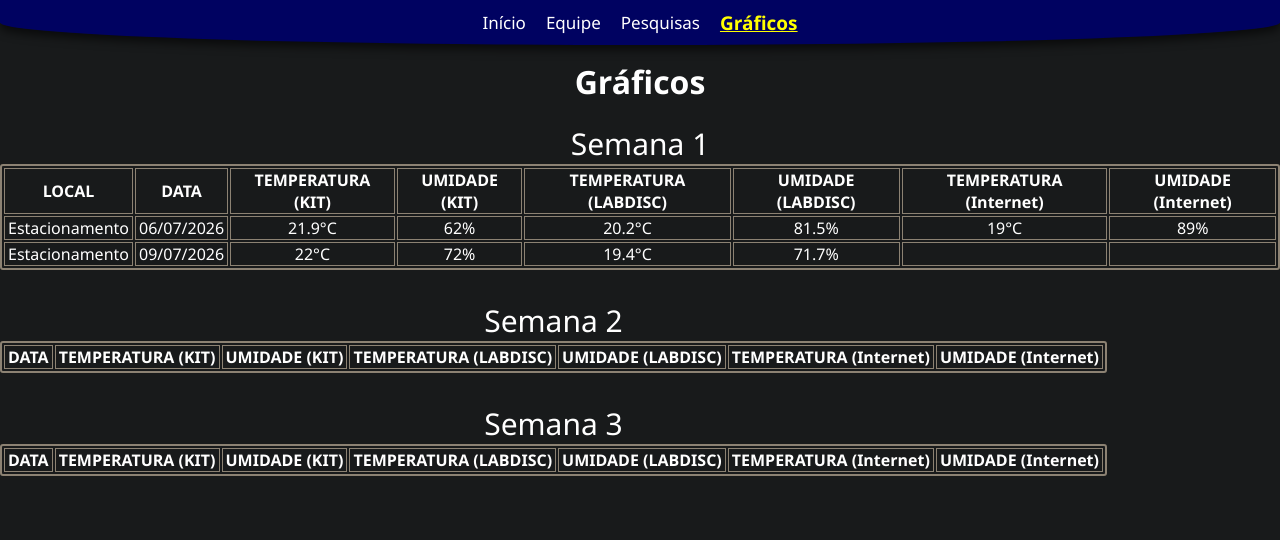
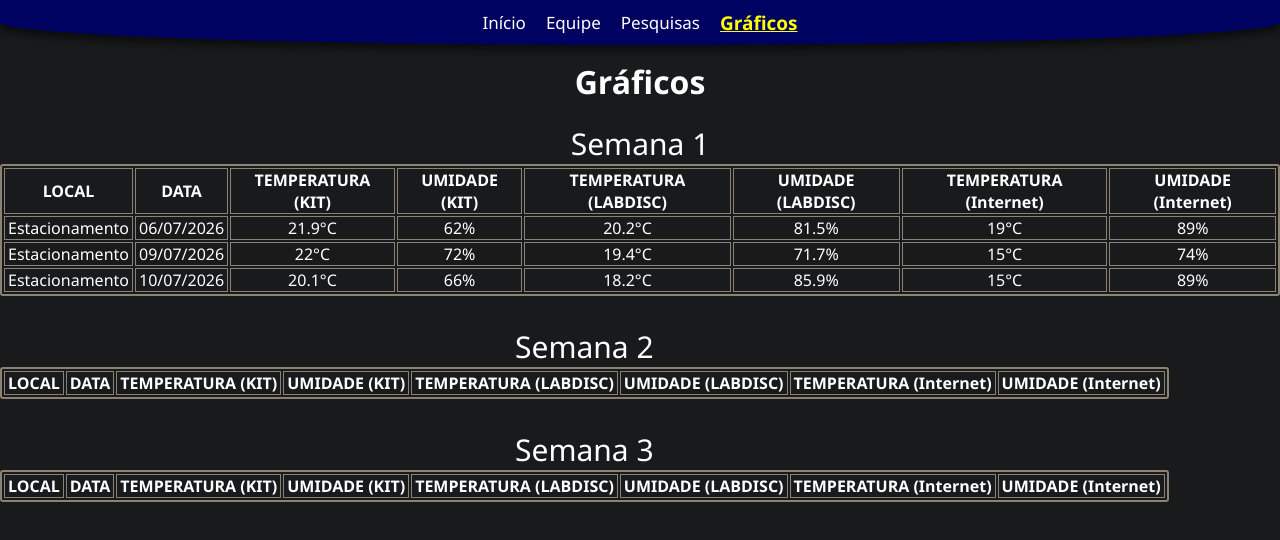
Before and after one commit to Igor-Dias-2010/raios-e-razoes, a Next.js app: page /graficos in a window 1280 px wide. Shown: the top 540 px of the page. Built offline with nearby package versions, Linux system fonts and the light colour scheme.

Commit message:
feat: novas medições

```diff
--- a/src/app/graficos/page.jsx
+++ b/src/app/graficos/page.jsx
@@ -40,8 +40,20 @@ export default function Graficos() {
                             <td>72%</td>
                             <td>19.4°C</td>
                             <td>71.7%</td>
-                            <td></td>
-                            <td></td>
+                            <td>15°C</td>
+                            <td>74%</td>
+                        </tr>
+                    </tbody>
+                    <tbody>
+                        <tr>
+                            <td>Estacionamento</td>
+                            <td>10/07/2026</td>
+                            <td>20.1°C</td>
+                            <td>66%</td>
+                            <td>18.2°C</td>
+                            <td>85.9%</td>
+                            <td>15°C</td>
+                            <td>89%</td>
                         </tr>
                     </tbody>
                 </table>
@@ -49,6 +61,7 @@ export default function Graficos() {
                     <caption>Semana 2</caption>
                     <thead>
                         <tr>
+                            <th>LOCAL</th>
                             <th>DATA</th>
                             <th>TEMPERATURA (KIT)</th>
                             <th>UMIDADE (KIT)</th>
@@ -63,6 +76,7 @@ export default function Graficos() {
                     <caption>Semana 3</caption>
                     <thead>
                         <tr>
+                            <th>LOCAL</th>
                             <th>DATA</th>
                             <th>TEMPERATURA (KIT)</th>
                             <th>UMIDADE (KIT)</th>
```
